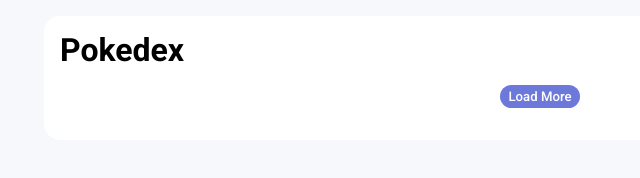
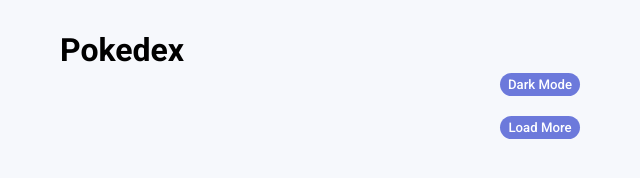
Before and after one commit to zschneider04/Pokedex, a website: page index.html in a window 1280 px wide. Shown: the whole page, without its empty margins (100-740 px from the left). Drawn offline with nearby package versions, Linux system fonts and the light colour scheme; no server answers.

Commit message:
Modo escuro adicionado.

```diff
--- a/assets/css/global.css
+++ b/assets/css/global.css
@@ -4,12 +4,30 @@
 }
 
 body {
-    background-color: #f6f8fc;
+    background-color: #f6f8fc
+}
+
+.darkmode {
+    display: flex;
+    flex-direction: row;
+    justify-content: center;
+    padding: .25rem .5rem;
+    border: none;
+    border-radius: 1rem;
+    font-size: .825rem;
+}
+
+.darkmode button {
+    padding: .25rem .5rem;
+    color: #fff;
+    background-color: #6c79db;
+    border: none;
+    border-radius: 1rem;
+    font-size: .825rem;
 }
 
 .content {
     padding: 1rem;
-    background-color: #fff;
     height: 100vh;
     width: 100vw;
 }
--- /dev/null
+++ b/assets/js/darkmode.js
@@ -0,0 +1,15 @@
+let isDarkMode = false;
+
+function toggleDarkMode() {
+    const body = document.body;
+
+    if (isDarkMode) {
+        body.style.backgroundColor = "#e6e6e6"; // cor de fundo claro
+        body.style.color = "#222"
+    } else {
+        body.style.backgroundColor = "#222"; // cor de fundo escuro
+        body.style.color = "#e6e6e6"
+    }
+
+    isDarkMode = !isDarkMode;
+}
--- a/index.html
+++ b/index.html
@@ -21,6 +21,12 @@
     <section class="content">
         <h1>Pokedex</h1>
 
+        <div class="darkmode">
+            <button id="btn" onclick="toggleDarkMode()" type="button">
+                Dark Mode
+            </button>
+        </div>
+
         <ol id= "pokemonList" class="pokemons">
             <!-- Pokemons Here -->
         </ol>
@@ -35,6 +41,7 @@
     </section>
 
     <!-- Nosso JS -->
+    <script src="/assets/js/darkmode.js"></script>
     <script src="/assets/js/pokemon-model.js"></script>
     <script src="/assets/js/poke-api.js"></script>
     <script src="/assets/js/main.js"></script>
```
